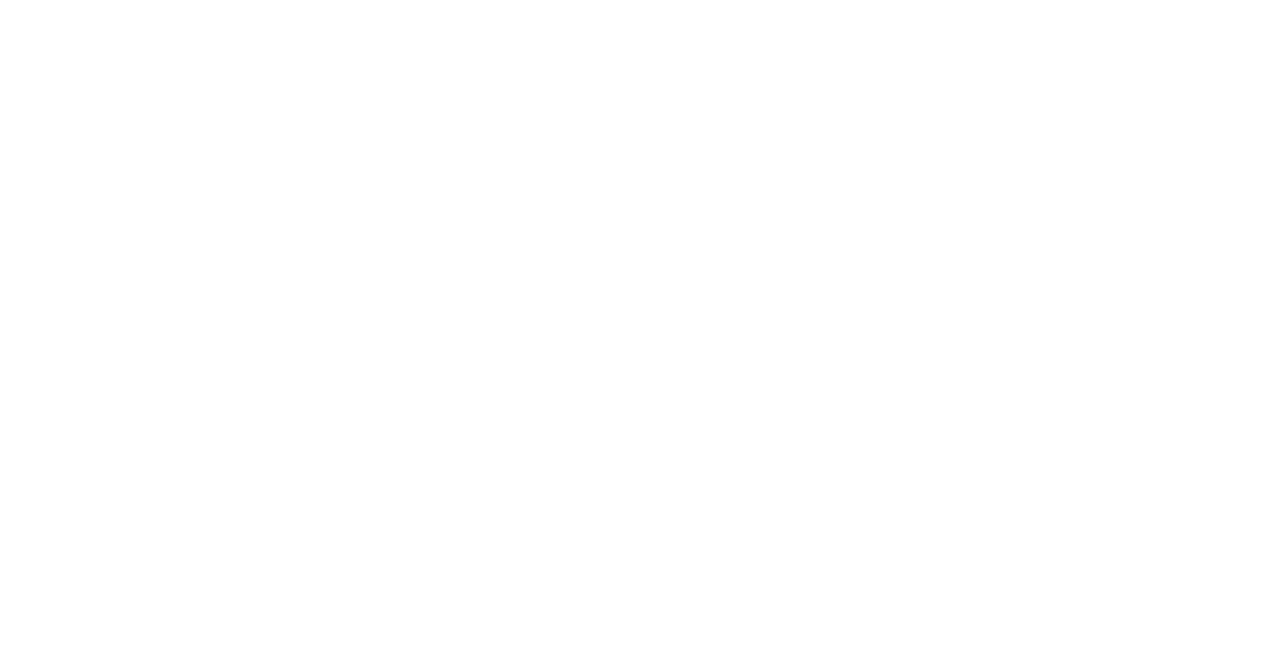
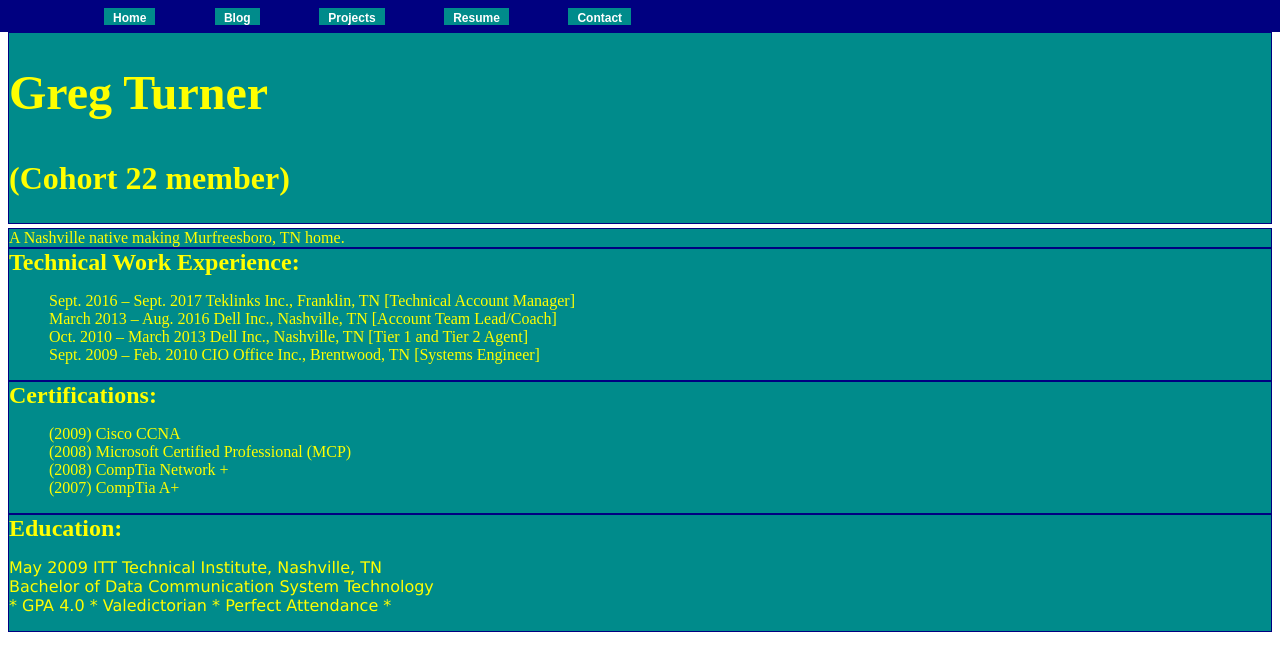
Before and after one commit to Greg-Turner/greg-turner.github.io, a plain HTML site: page resume.html in a window 1280 px wide. Drawn offline with Linux system fonts and the light colour scheme.

Commit message:
resume page created

```diff
--- a/resume.html
+++ b/resume.html
@@ -0,0 +1,67 @@
+<html>
+    <head>
+        <title>Greg Turner's Work History</title>
+        <link href="styles.css" rel="stylesheet">
+    </head>
+
+        <body>
+            <header>
+                    <ul class="navbar">
+                            <li class="navbutton"><a href="index.html">Home</a></li>
+                            <li class="navbutton"><a href="blog.html">Blog</a></li>
+                            <li class="navbutton"><a href="projects.html">Projects</a></li>
+                            <li class="navbutton"><a href="resume.html">Resume</a></li>
+                            <li class="navbutton"><a href="contact.html">Contact</a></li>
+                          </ul>
+
+            </header>
+
+            <article id="intro" class="article">
+                <h1>Greg Turner</h1>
+                <h2>(Cohort 22 member)</h2>
+            </article>
+
+            <article id="residence" class="article">
+                A Nashville native making Murfreesboro, TN home.
+            </article>
+
+            <article id="workExp" class="article">
+                <div class="label">
+                    Technical Work Experience:
+                </div>
+              <ul>
+                <li class="noStyle">Sept. 2016 – Sept. 2017     Teklinks Inc., Franklin, TN     [Technical Account Manager]</li>
+                <li class="noStyle">March 2013 – Aug. 2016      Dell Inc., Nashville, TN        [Account Team Lead/Coach]</li>
+                <li class="noStyle">Oct. 2010 – March 2013      Dell Inc., Nashville, TN        [Tier 1 and Tier 2 Agent]</li>
+                <li class="noStyle">Sept. 2009 – Feb. 2010      CIO Office Inc., Brentwood, TN  [Systems Engineer]</li>
+              </ul>
+            </article>
+
+            <article id="certs" class="article">
+                <div class="label">
+                    Certifications:
+                </div>
+                <ul>
+                    <li class="noStyle">(2009) Cisco CCNA</li>
+                    <li class="noStyle">(2008) Microsoft Certified Professional (MCP)</li>
+                    <li class="noStyle">(2008) CompTia Network +</li>
+                    <li class="noStyle">(2007) CompTia A+</li>
+                </ul>
+
+            </article>
+
+            <article id="education" class="article">
+                <div class="label">
+                    Education:
+                </div>
+                <p>
+                    May 2009     ITT Technical Institute, Nashville, TN<br>
+                                 Bachelor of Data Communication System Technology<br>
+                                 * GPA 4.0 * Valedictorian * Perfect Attendance *
+
+                </p>
+
+            </article>
+        </body>
+
+</html>
--- a/styles.css
+++ b/styles.css
@@ -65,5 +65,6 @@ p {
 
 div.label {
     font-weight: bold;
-    font-size: 2em;
+    font-size: 1.5em;
+
 }
```
Also changed, not shown: blog.html (+3 -3 lines), contact.html (+1 -1 lines), index.html (+1 -1 lines), projects.html (+1 -1 lines).
